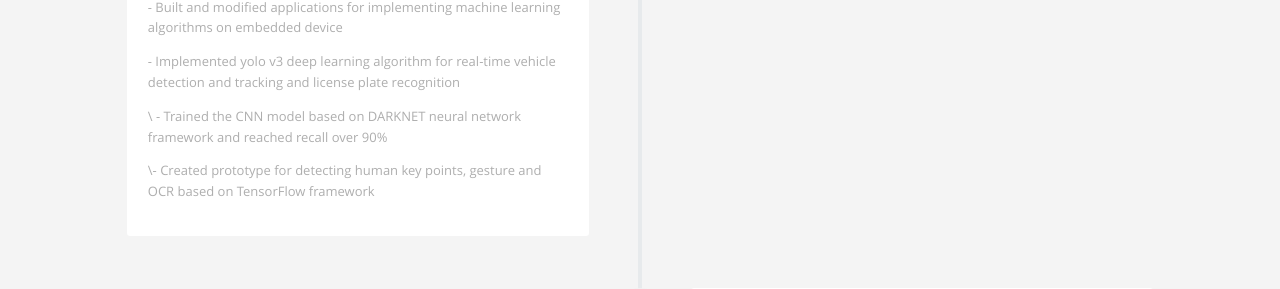
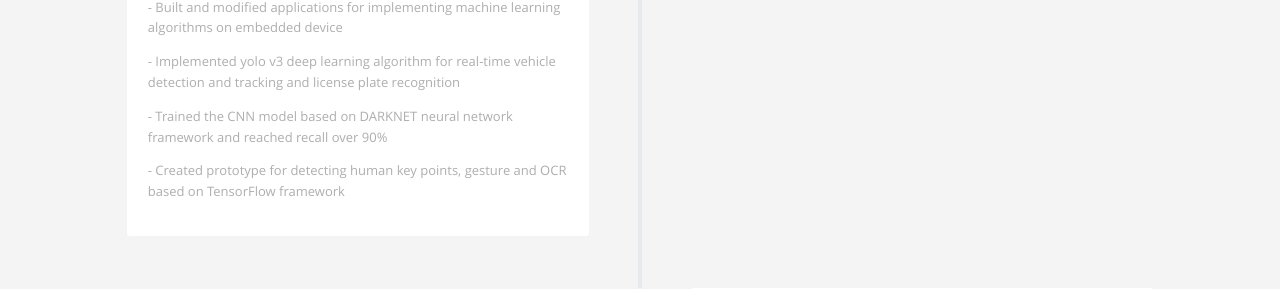
Before and after one commit to abx67/felixyoung, a Jekyll site: the page built from index.html, in a window 1280 px wide and 900 px high, scrolled down 985 px. Shown: the part 153-442 px from the top of the window. Built offline with Jekyll 4.4.1, drawn with Linux system fonts in a browser that asks for light colours; grey boxes are pictures that could not be loaded.

```diff
--- a/_data/index/careers.yml
+++ b/_data/index/careers.yml
@@ -10,9 +10,9 @@
       line2:
             "- Implemented yolo v3 deep learning algorithm for real-time vehicle detection and tracking and license plate recognition"
       line3:
-            \ - Trained the CNN model based on DARKNET neural network framework and reached recall over 90%
+            "- Trained the CNN model based on DARKNET neural network framework and reached recall over 90%"
       line4:
-            \- Created prototype for detecting human key points, gesture and OCR based on TensorFlow framework
+            "- Created prototype for detecting human key points, gesture and OCR based \n on TensorFlow framework"
 
     i18n: company_a_desc
   date:
```
